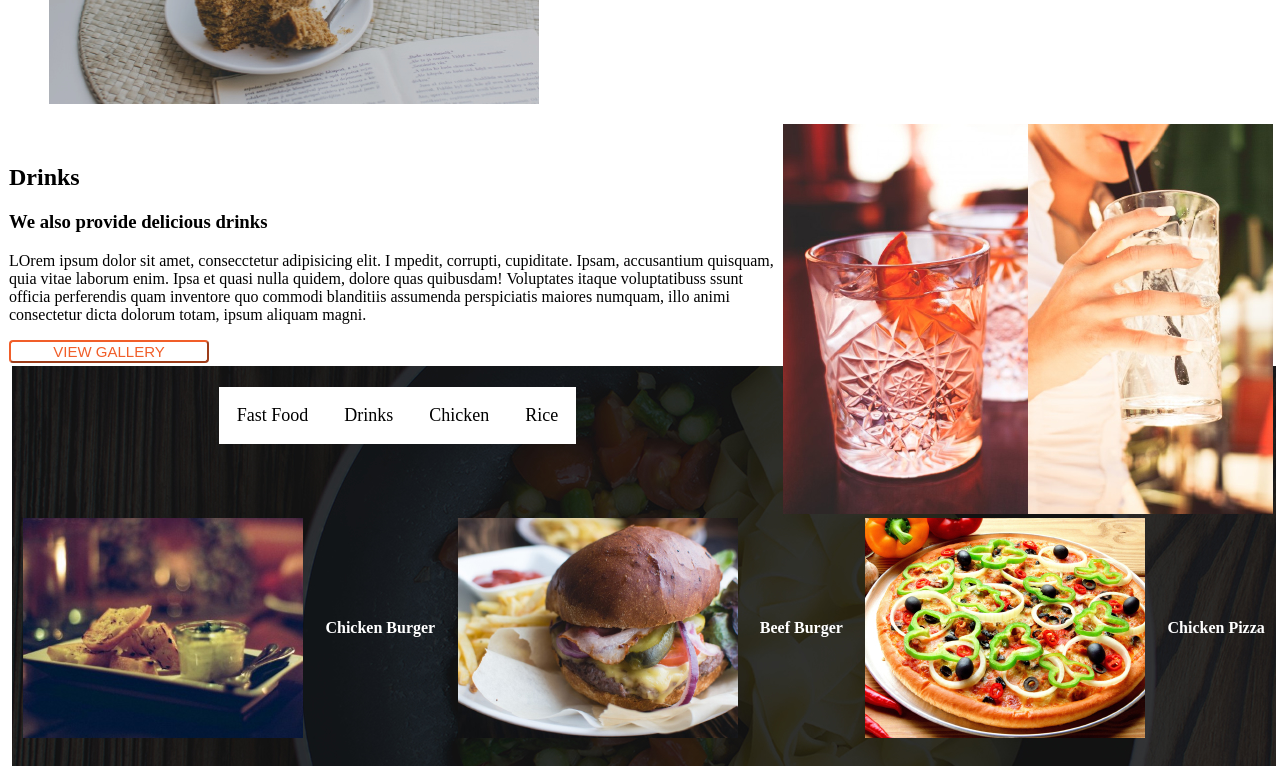
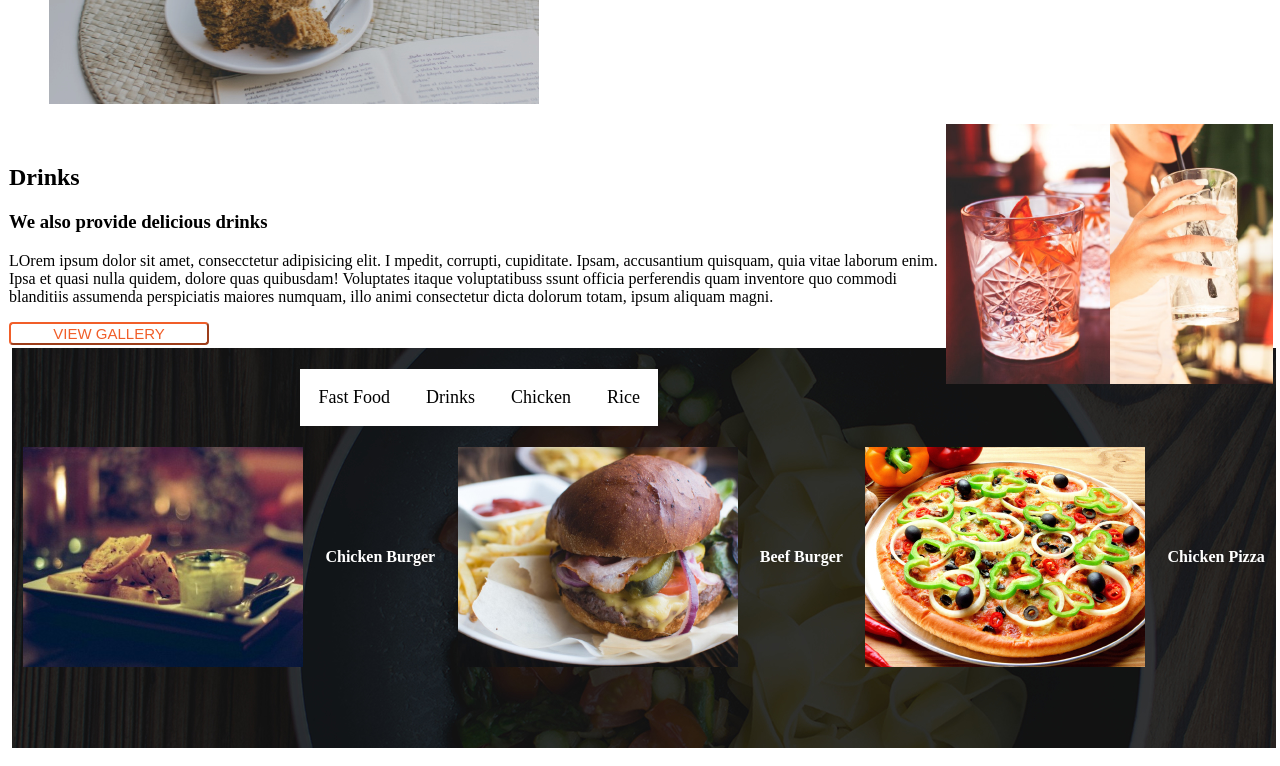
Before and after one commit to lydiak638/lydia, a plain HTML site: page index.html in a window 1280 px wide. Shown: the part 820-1586 px from the top of the page. Drawn offline with Linux system fonts and the light colour scheme.

```diff
--- a/index.html
+++ b/index.html
@@ -48,10 +48,10 @@
                 </div>
             </div>
             <div id="juice">
-                <img src="images/drink1.jpg" alt="">
+                <img src="images/drink1.jpg" alt="" height="260">
             </div>
             <div id="lydia">
-                <img src="images/drink2.jpg" alt="">
+                <img src="images/drink2.jpg" alt="" height="260">
             </div>
             <div id="word">
                 <h2>Drinks</h2>
```
Also changed, not shown: 1 other file.
